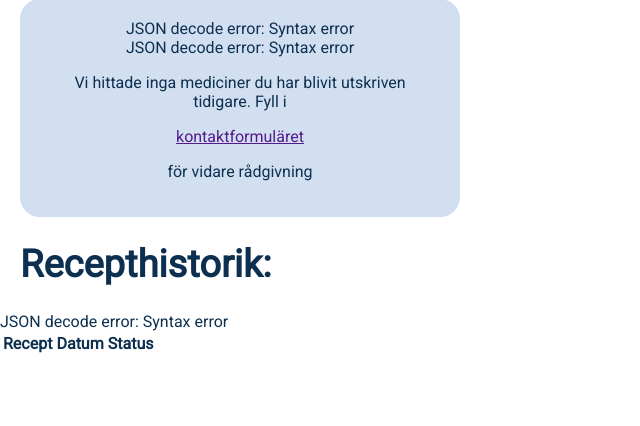
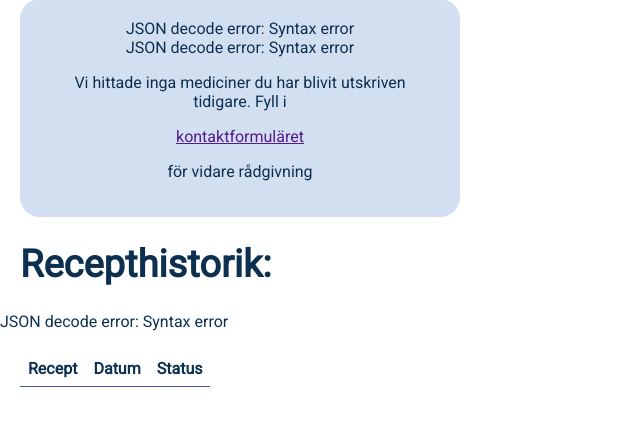
Before and after one commit to fettflask/MolndalVC, a PHP site: page /Sidor/recept.php in a window 1280 px wide. Shown: the part 269-695 px from the top of the page, without its empty margins (0-640 px from the left). Run offline with PHP 8.4, Linux system fonts and the light colour scheme; the visitor is signed in with stand-in values (Sample User, id 1); data that the repository does not hold is empty; some web fonts are replaced.

Commit message:
styling på recepthistorik

```diff
--- a/Stylesheets/receptStyle.css
+++ b/Stylesheets/receptStyle.css
@@ -65,3 +65,15 @@
     background-color: rgb(67, 89, 163);
     transition: 500ms;
 }
+
+table{
+    margin: 20px;
+    text-align: center;
+    border-collapse: collapse;
+}
+
+th, td{
+    padding: 8px;
+    border-bottom: 1px solid rgb(67, 89, 163);
+
+}
```
